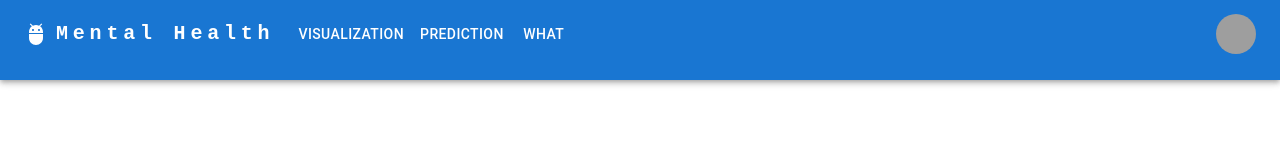
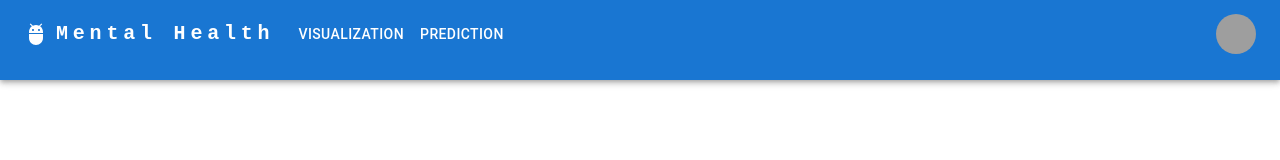
Before and after one commit to Mentaleo/Frontend, a React (Create React App) app in the folder mental_leo/: page / in a window 1280 px wide. Shown: the top 160 px of the page. Built offline with nearby package versions, Linux system fonts and the light colour scheme; grey boxes are pictures that could not be loaded.

Commit message:
options Update

```diff
--- a/mental_leo/src/Homepage/Navbar.js
+++ b/mental_leo/src/Homepage/Navbar.js
@@ -13,7 +13,7 @@ import Tooltip from '@mui/material/Tooltip';
 import MenuItem from '@mui/material/MenuItem';
 import AdbIcon from '@mui/icons-material/Adb';
 
-const pages = ['Visualization', 'PRediction', 'what'];
+const pages = ['Visualization', 'PRediction'];
 const settings = ['Profile', 'Account', 'Dashboard', 'Logout'];
 
 function Navbar() {
```
